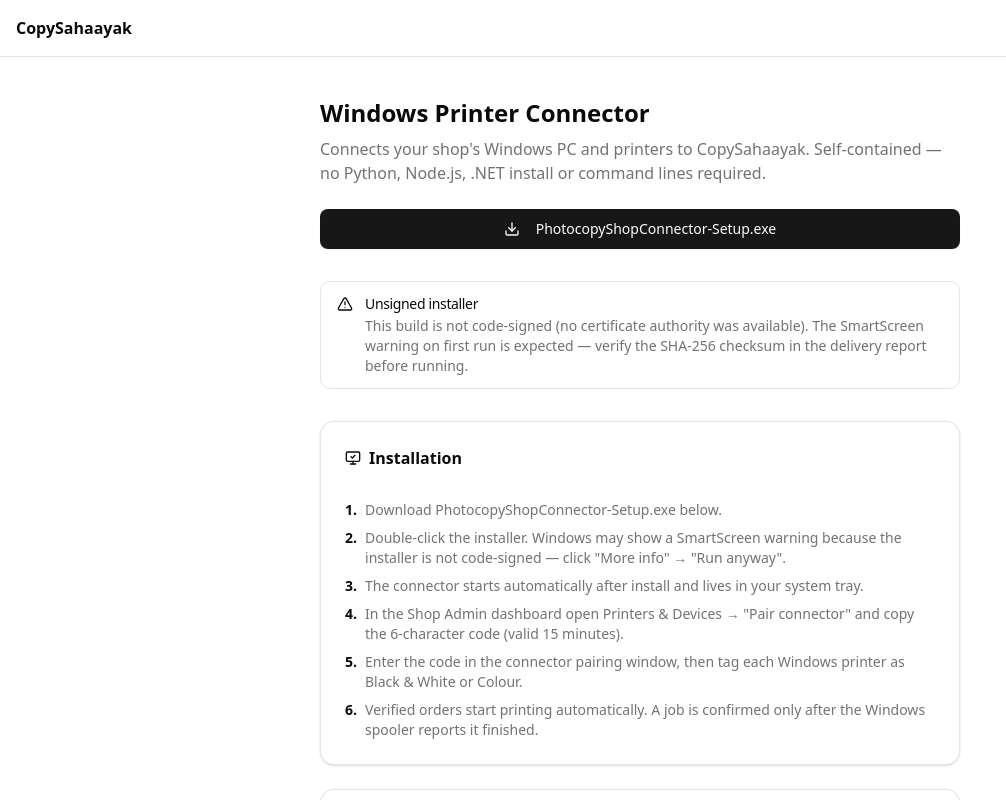
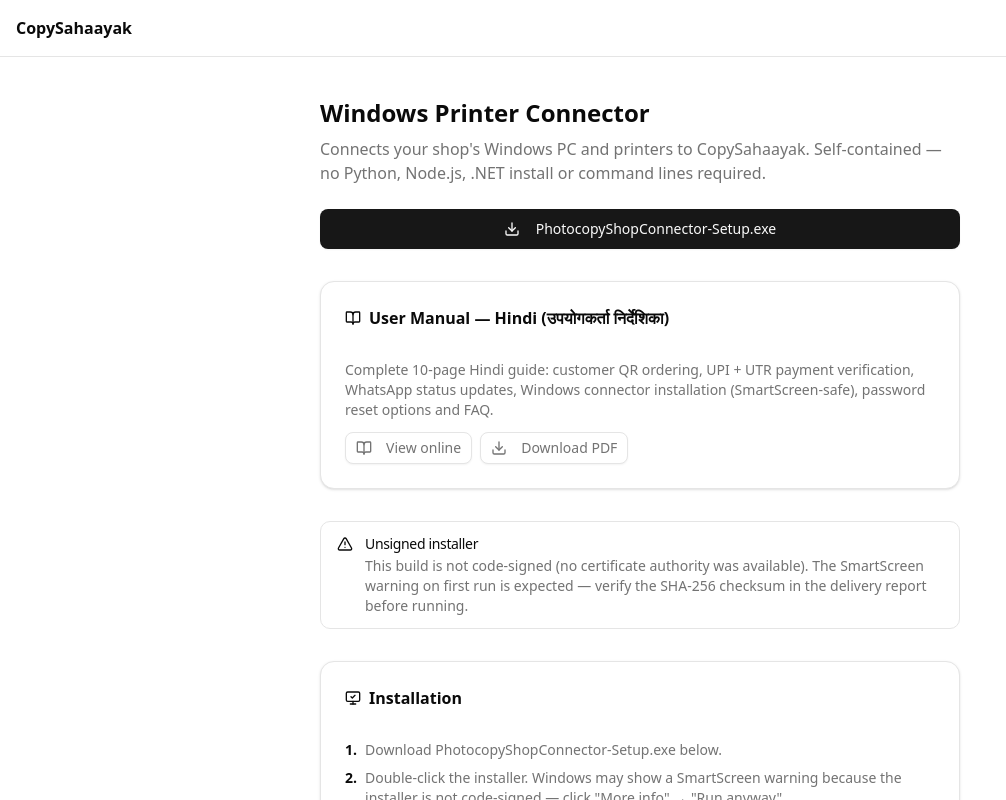
Before and after one commit to contactgrahicsworld-ui/CopySahaayak, a Next.js app: page /download in a window 1280 px wide. Shown: the top 800 px of the page, without its empty margins (0-1006 px from the left). Built offline with nearby package versions, Linux system fonts and the light colour scheme.

Commit message:
Publish Hindi user manual: serve PDF at /manual/ and add View/Download card on /download page

```diff
--- a/src/app/download/page.tsx
+++ b/src/app/download/page.tsx
@@ -2,7 +2,7 @@ import Link from 'next/link'
 import { Button } from '@/components/ui/button'
 import { Card, CardContent, CardHeader, CardTitle } from '@/components/ui/card'
 import { Alert, AlertDescription, AlertTitle } from '@/components/ui/alert'
-import { Download, MonitorCheck, TriangleAlert, Trash2 } from 'lucide-react'
+import { Download, MonitorCheck, TriangleAlert, Trash2, BookOpen } from 'lucide-react'
 
 export const metadata = { title: 'Windows Connector — CopySahaayak' }
 
@@ -37,6 +37,30 @@ export default function DownloadPage() {
             </a>
           </Button>
         </div>
+
+        <Card className="mb-8">
+          <CardHeader>
+            <CardTitle className="text-base flex items-center gap-2"><BookOpen className="h-4 w-4" aria-hidden /> User Manual — Hindi (उपयोगकर्ता निर्देशिका)</CardTitle>
+          </CardHeader>
+          <CardContent className="text-sm text-muted-foreground">
+            <p className="mb-3">
+              Complete 10-page Hindi guide: customer QR ordering, UPI + UTR payment verification, WhatsApp status
+              updates, Windows connector installation (SmartScreen-safe), password reset options and FAQ.
+            </p>
+            <div className="flex flex-col sm:flex-row gap-2">
+              <Button asChild variant="outline" size="sm">
+                <a href="/manual/copysahaayak-user-manual-hi.pdf" target="_blank" rel="noopener noreferrer">
+                  <BookOpen className="h-4 w-4 mr-2" aria-hidden /> View online
+                </a>
+              </Button>
+              <Button asChild variant="outline" size="sm">
+                <a href="/manual/copysahaayak-user-manual-hi.pdf" download>
+                  <Download className="h-4 w-4 mr-2" aria-hidden /> Download PDF
+                </a>
+              </Button>
+            </div>
+          </CardContent>
+        </Card>
 
         <Alert className="mb-8">
           <TriangleAlert className="h-4 w-4" />
```
Also changed, not shown: 1 other file (tests, documents, lock files or other folders).
